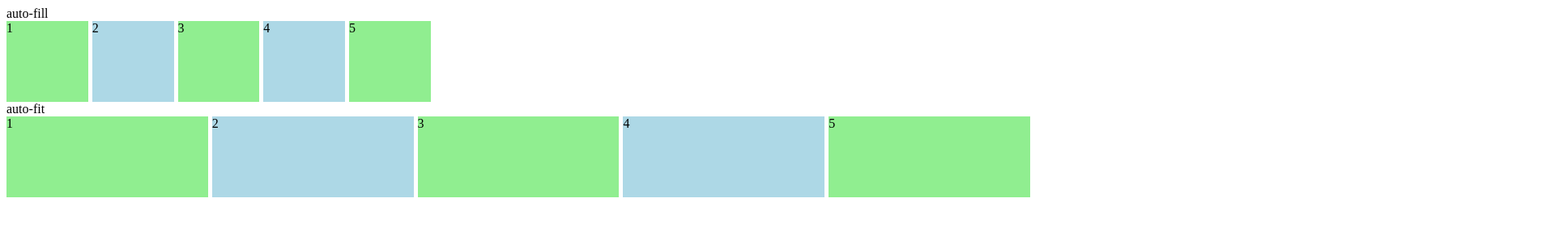
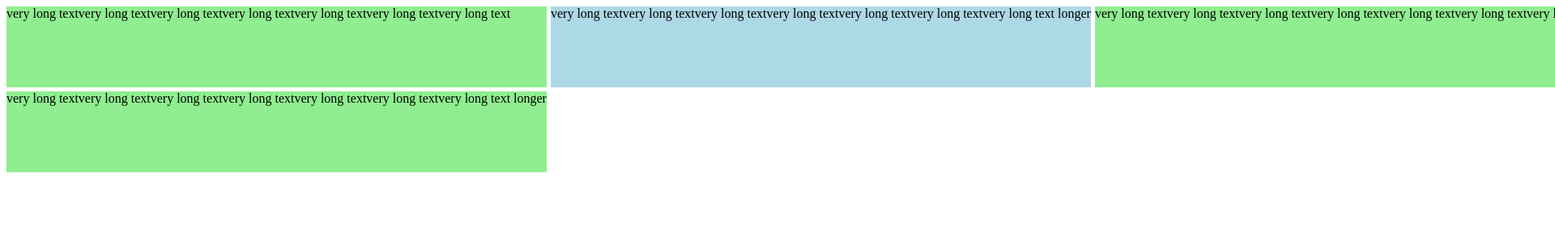
Before and after one commit to zikoom/css-Layout-masterclass-nikko, a website: page index.html in a window 1280 px wide. Shown: the top 282 px of the page at 81% size, 1920 px wide, since content can reach past the window. Drawn offline with Linux system fonts and the light colour scheme.

Commit message:
2.13 end

```diff
--- a/index.html
+++ b/index.html
@@ -5,31 +5,17 @@
   <link rel="stylesheet" type="text/css" href="./style.css">
 </head>
 <body>
-  auto-fill
   <div class="grid">
-    <!-- <div class="header"></div>
-    <div class="content">ababab</div>
-    <div class="nav">haha</div>
-    <div class="footer"></div> -->
-
-    <div class="item">1</div>
-    <div class="item">2</div>
-    <div class="item">3</div>
+    <div class="item">very long textvery long textvery long textvery long textvery long textvery long textvery long text</div>
+    <div class="item">very long textvery long textvery long textvery long textvery long textvery long textvery long text longer</div>
+    <div class="item">very long textvery long textvery long textvery long textvery long textvery long textvery long text longer</div>
+    <div class="item">very long textvery long textvery long textvery long textvery long textvery long textvery long text longer</div>
+    <div class="item">very long textvery long textvery long textvery long textvery long textvery long textvery long text longer</div>
+    <div class="item">very long textvery long textvery long textvery long textvery long textvery long textvery long text longer</div>
+    <div class="item">very long textvery long textvery long textvery long textvery long textvery long textvery long text longer</div>
+    <!-- <div class="item">3</div>
     <div class="item">4</div>
-    <div class="item">5</div>
-  </div>
-  auto-fit
-  <div class="grid">
-    <!-- <div class="header"></div>
-    <div class="content">ababab</div>
-    <div class="nav">haha</div>
-    <div class="footer"></div> -->
-
-    <div class="item">1</div>
-    <div class="item">2</div>
-    <div class="item">3</div>
-    <div class="item">4</div>
-    <div class="item">5</div>
+    <div class="item">5</div> -->
   </div>
 </body>
 </html>
--- a/style.css
+++ b/style.css
@@ -8,18 +8,26 @@
 
   /* grid-template-columns: repeat(auto-fill, minmax(100px, 1fr) );
   grid-template-rows: repeat(auto-fit, minmax(100px, 1fr)); */
+
+  /* max-content: 최대한 크게 렌더링. min-content: 최대한 작게렌더링. 크게와 작게의 기준: row 크기를 벗어나지 않는선에서 column의 너비를 조절함 */
+  /* grid-template-columns: max-content min-content; */
+
+  /* repeat, minmax, max-content와 결합한 모습... */
+  grid-template-columns: repeat(6, minmax(max-content, 1fr));
+  grid-auto-rows: 100px;
+
   gap: 5px;
   height: 100px;
 }
 
 .grid:first-child{
   /* auto-fill: 우리가 준 사이즈 안에서 가능한한 많은 column을 만들것. grid div의 가로축을 다채울때까지 */
-  grid-template-columns: repeat(auto-fill, minmax(100px, 1fr));
+  /* grid-template-columns: repeat(auto-fill, minmax(100px, 1fr)); */
 }
 
 .grid:last-child{
   /* auto-fit: cur element를 쭉 늘려서 개수는 유지하면서 화면은 꽉 채움. but minmax의 max값을 넘어가진 않음 */
-  grid-template-columns: repeat(auto-fit, minmax(100px, 1fr));
+  /* grid-template-columns: repeat(auto-fit, minmax(100px, 1fr)); */
 }
 
 .item:nth-child(odd){
```
